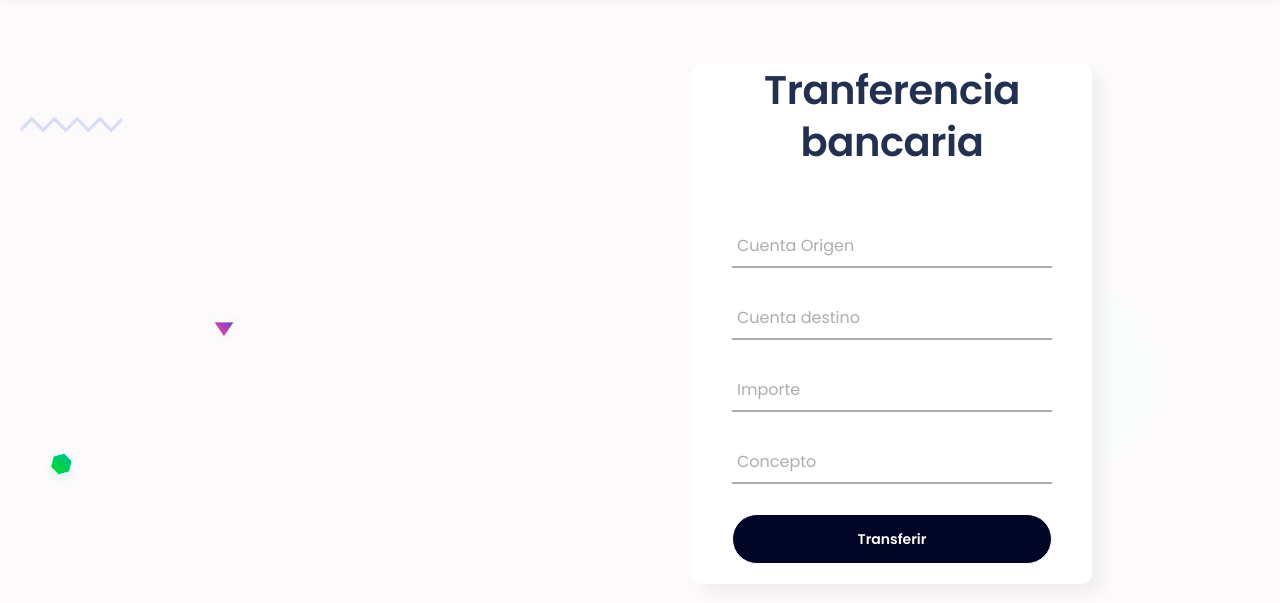
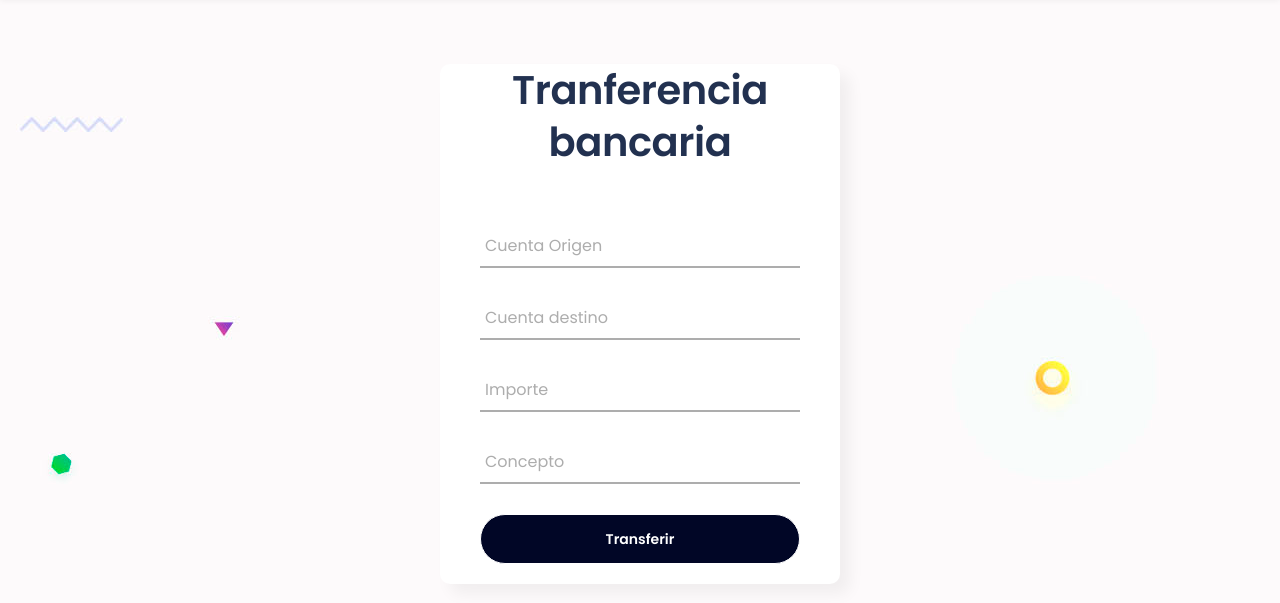
Before and after one commit to Ronaldo-Avalos/bancoco, a PHP site: page /pages/transfer/transfer.html in a window 1280 px wide. Shown: the part 76-679 px from the top of the page. Run offline with PHP 8.4, Linux system fonts and the light colour scheme.

Commit message:
[fix] solo cambie de posicion de la caja de transferencia

```diff
--- a/pages/transfer/transferStyle.css
+++ b/pages/transfer/transferStyle.css
@@ -14,10 +14,10 @@ body{
  height: 100vh;
   overflow: hidden;
 }
-.center{
+.center {
 	position: absolute;
 	top: 50%;
-  left: 65%;
+	left: 50%;
 	transform: translate(-50%, -50%);
 	width: 400px;
 	background: white;
```
Lines whose indentation alone changed are shown as unchanged.
